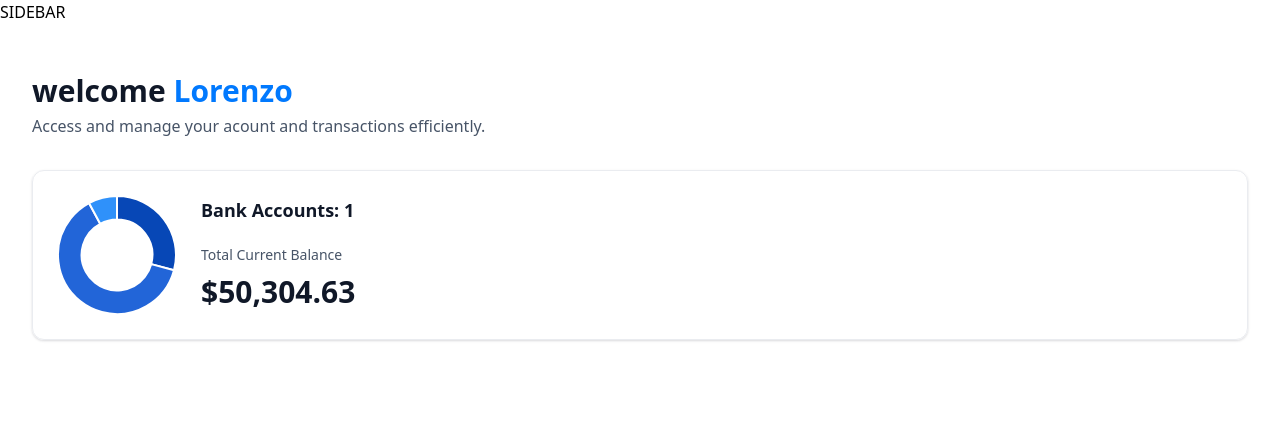
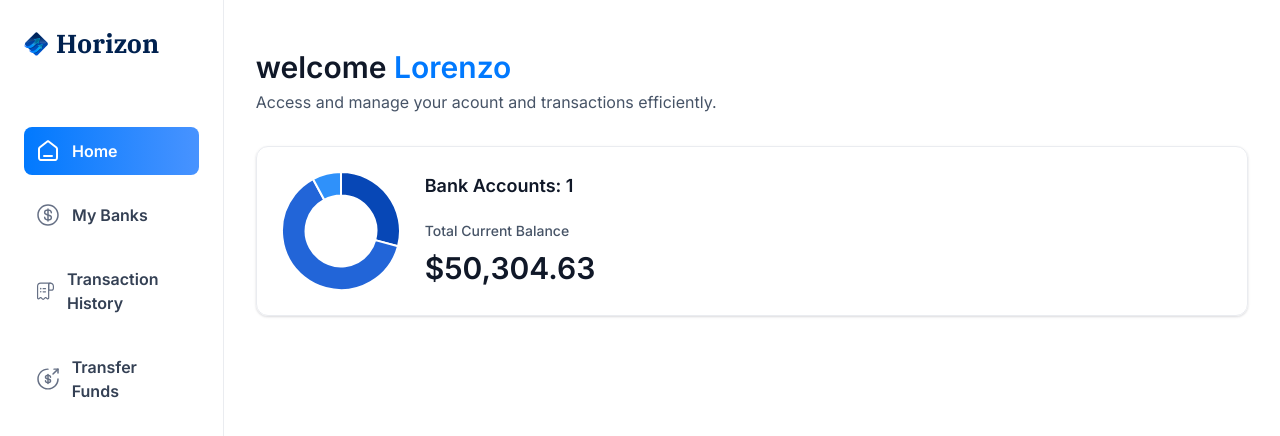
Before and after one commit to LorenzoWynberg/banking, a Next.js app: page / in a window 1280 px wide. Shown: the top 436 px of the page. Built offline with nearby package versions, Linux system fonts and the light colour scheme.

Commit message:
Add Sidebar

```diff
--- a/app/(root)/layout.tsx
+++ b/app/(root)/layout.tsx
@@ -1,11 +1,14 @@
+import Sidebar from "@/components/Sidebar";
+
 export default function RootLayout({
   children,
 }: Readonly<{
   children: React.ReactNode;
 }>) {
+  const loggedIn = {firstName: 'Lorenzo', lastName: 'Wynberg'}
   return (
-    <main>
-        SIDEBAR
+    <main className="flex h-screen w-full font-inter">
+        <Sidebar user={loggedIn} />
         {children}
     </main>
   );
--- /dev/null
+++ b/components/Sidebar.tsx
@@ -0,0 +1,63 @@
+'use client'
+
+import { sidebarLinks } from '@/constants'
+import { cn } from '@/lib/utils'
+import Image from 'next/image'
+import Link from 'next/link'
+import { usePathname } from 'next/navigation'
+import React from 'react'
+
+const Sidebar = ({user}: SiderbarProps) => {
+  const pathname = usePathname()
+  return (
+    <section className='sidebar'>
+      <nav className='flex flex-col gap-4'>
+        <Link href='/' className='mb-12 cursor-pointer items-center gap-2 flex'>
+          <Image
+            className='size-[24px] max-xl:size-14'
+            src='/icons/logo.svg'
+            alt='Avatar'
+            width={34}
+            height={34}
+          />
+          <h1 className="sidebar-logo">Horizon</h1>
+        </Link>
+
+        {sidebarLinks.map((item)=>{
+          const isActive = pathname === item.route || pathname.startsWith(`${item.route}/`)
+          return (
+            <Link
+              className={cn('sidebar-link', {
+                'bg-bank-gradient':
+                isActive
+              })}
+              href={item.route}
+              key={item.label}
+            >
+              <div className="relative size-6">
+                <Image
+                  src={item.imgURL}
+                  alt={item.label}
+                  fill
+                  className={cn({
+                    'brightness-[3] invert-0': isActive
+                  })}
+                />
+              </div>
+              <p className={cn(
+                'sidebar-label',
+                {'!text-white': isActive}
+              )}>
+                {item.label}
+              </p>
+            </Link>
+          )
+        })}
+        {/* User */}
+      </nav>
+      {/* Footer */}
+    </section>
+  )
+}
+
+export default Sidebar
```
